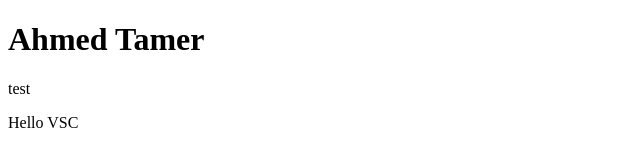
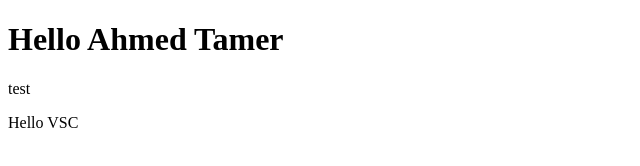
Before and after one commit to YoussifElhelaly/itsharks-2028, a plain HTML site: page index.html in a window 1280 px wide. Shown: the whole page, without its empty margins (0-640 px from the left). Drawn offline with Linux system fonts and the light colour scheme.

Commit message:
edit h1 again

```diff
--- a/index.html
+++ b/index.html
@@ -9,7 +9,7 @@
   <body>
     <!-- start home  -->
     <div class="home">
-      <h1>Ahmed Tamer</h1>
+      <h1>Hello Ahmed Tamer</h1>
     </div>
     <!-- end home  -->
     test
```
